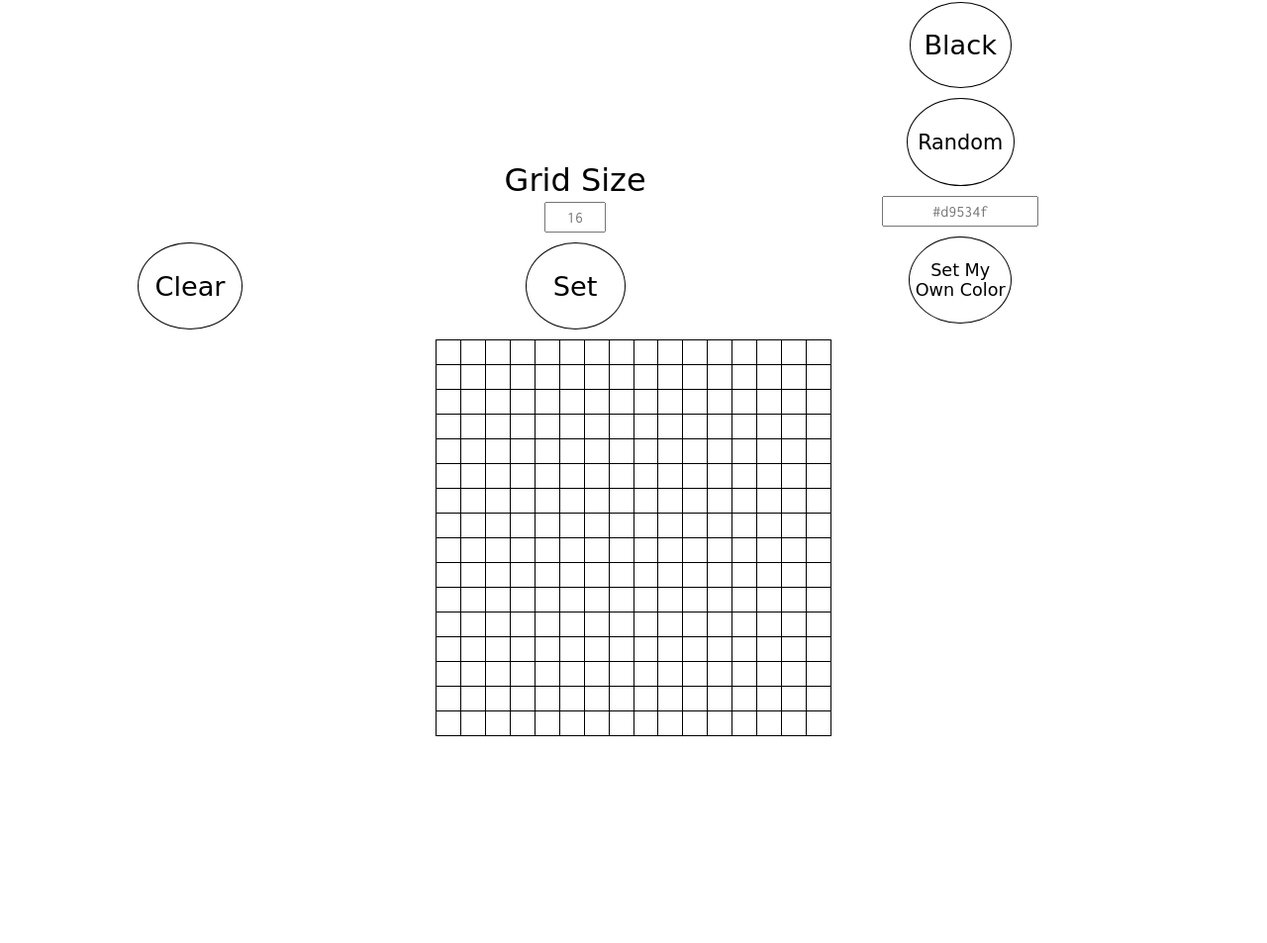
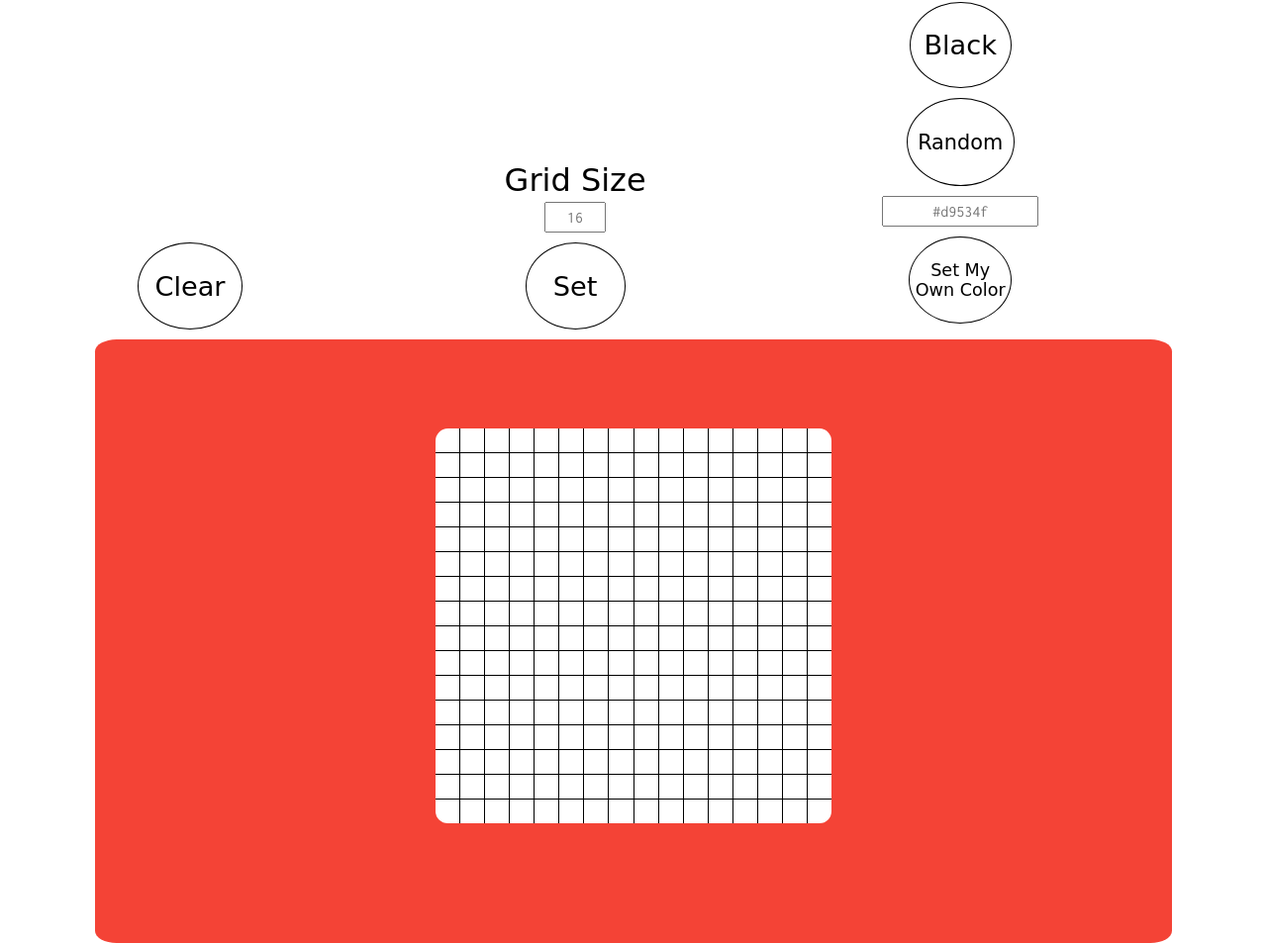
Before and after one commit to leticiahan/etch-a-sketch, a plain HTML site: page index.html in a window 1280 px wide. Shown: the part 101-1054 px from the top of the page at 99% size. Before the commit the page ends 845 px from the top, so only its background shows below. Drawn offline with nearby package versions, Linux system fonts and the light colour scheme; a web font is replaced by a local one.

Commit message:
add etch a sketch interface

```diff
--- a/index.html
+++ b/index.html
@@ -27,7 +27,9 @@
       <button class="set-color" name="set-color">Set My<br />Own Color</button>
     </form>
   </div>
-  <div class="grid">
+  <div class="screen">
+    <div class="grid">
+    </div>
   </div>
   <!-- add footer -->
   <script src="https://ajax.googleapis.com/ajax/libs/jquery/1.11.0/jquery.min.js"></script>
--- a/style.css
+++ b/style.css
@@ -106,21 +106,31 @@ input[name=choice] {
   padding: 1.3em 0.3em;
 }
 
+.screen {
+  width: 85%;
+  margin: 0 auto;
+  background-color: #F44336;
+  padding: 90px 0 120px;
+  border-radius: 2%;
+}
+
 .grid {
     width: 25em;
     height: 25em;
     margin: 0 auto;
+    /*background-color: #fff;*/
+    z-index: 99;
 }
 
 .row {
   display: flex;
   flex-direction: row;
-  border-left: 1px solid black;
-  border-right: 1px solid black;
+  /*border-left: 1px solid black;
+  border-right: 1px solid black;*/
 }
 
 .row:first-child {
-  border-top: 1px solid black;
+  /*border-top: 1px solid black;*/
 }
 
 .square {
@@ -129,10 +139,31 @@ input[name=choice] {
     width: 6.25%;
     /* height: 6.25%; -- take the height css out from script.js */
     margin: 0;
+    background-color: #fff;
 }
 
 .square:last-child {
   border-right: none;
+}
+
+.row:last-child .square {
+  border-bottom: none;
+}
+
+.row:first-child .square:first-child {
+  border-top-left-radius: 50%;
+}
+
+.row:first-child .square:last-child {
+  border-top-right-radius: 50%;
+}
+
+.row:last-child .square:first-child {
+  border-bottom-left-radius: 50%;
+}
+
+.row:last-child .square:last-child {
+  border-bottom-right-radius: 50%;
 }
 
 .black {
```
